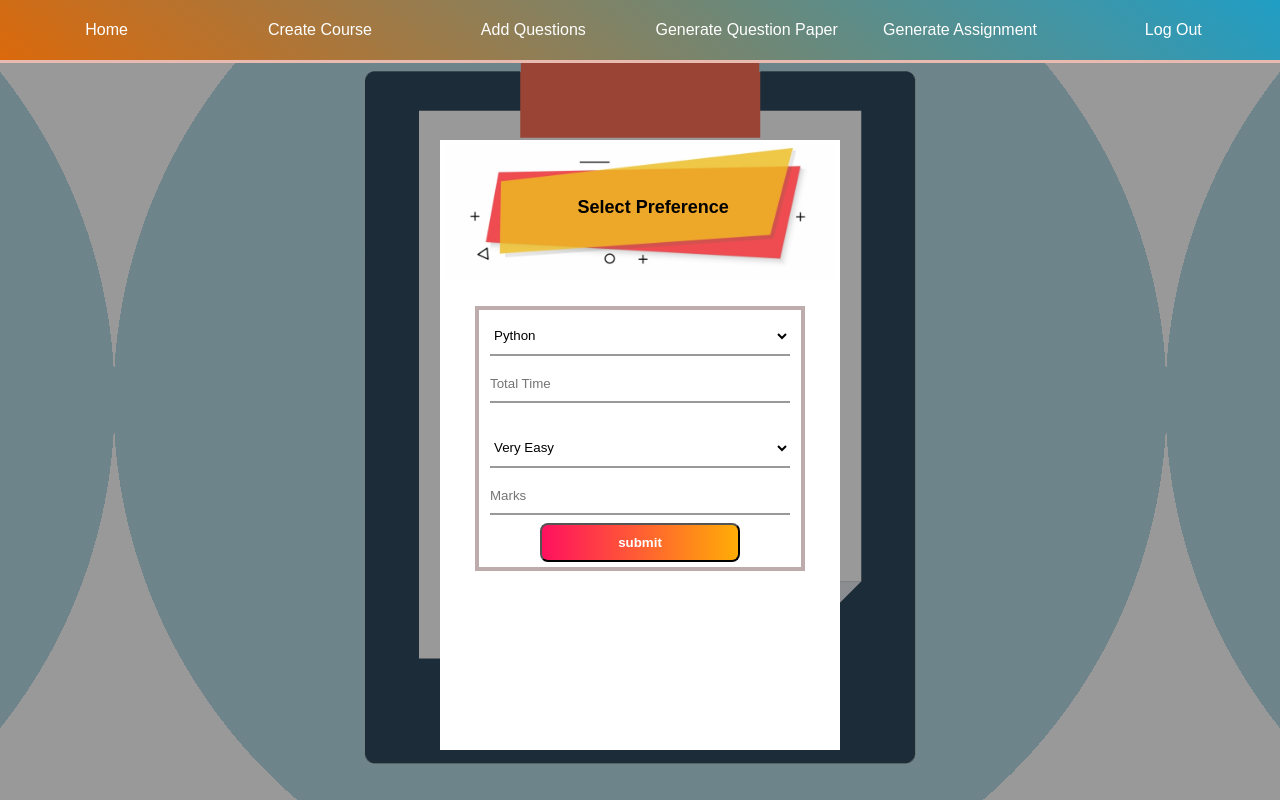
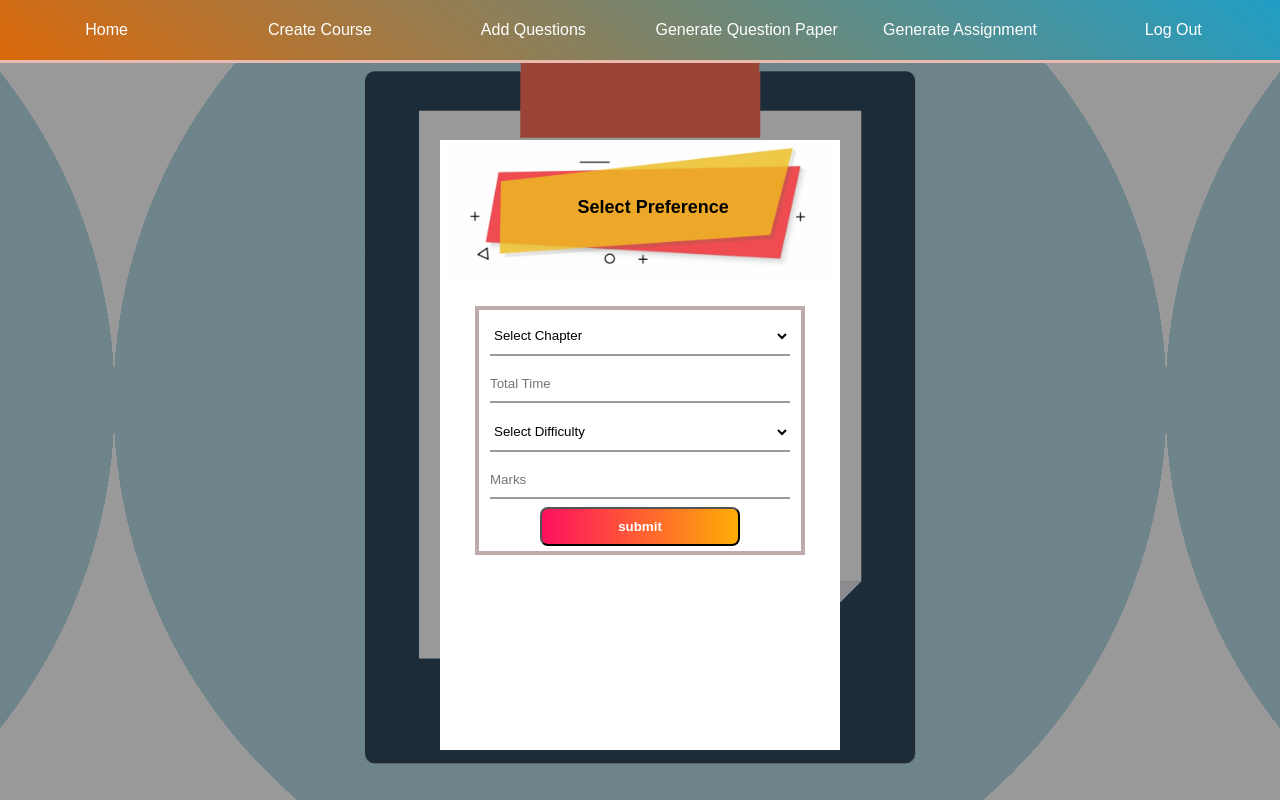
Before and after one commit to hemanthkasoju/profAssistor, a Django app: page /generateQuestionPaper/selectQuestionPreference/ in a window 1280 px wide. Run offline with Django 3.2, Linux system fonts and the light colour scheme.

Commit message:
minor changes

```diff
--- a/Templates/addQuestions.html
+++ b/Templates/addQuestions.html
@@ -37,6 +37,7 @@
                       required></textarea><br>
                     <input type="number" name="time" class="input-field" value="" placeholder="Time" required><br>
                     <select name="difficulty" placeholder="Difficulty" class="input-field" required>
+                         <option value="" selected>Select Difficulty</option>
                         <option value="1">Very Easy</option>
                         <option value="2">Easy</option>
                         <option value="3">Moderate</option>
@@ -44,7 +45,8 @@
                         <option value="5">Very Difficult</option>
                     </select>
                     <input type="number" name="marks" placeholder="Marks" class="input-field" required>
-                    <select name="chapter" class="input-field">Chapter
+                    <select name="chapter" class="input-field">
+                        <option value="" selected>Select Chapter</option>
                         <option value="1">Python</option>
                         <option value="2">Java</option>
                         <option value="3">JavaScript</option>
@@ -52,6 +54,7 @@
                         <option value="5">HTML</option>
                     </select>
                     <select  placeholder=" Important" name="important" class="input-field" required>
+                         <option value="" selected>Select Important</option>
                         <option value="True">Yes</option>
                         <option value="False">No</option>
                     </select>
--- a/Templates/questionPreference.html
+++ b/Templates/questionPreference.html
@@ -35,16 +35,17 @@
                     {% endif %}
                 </div>
                 <div align="center" class="add-que">
-                   <select name="chapter" class="input-field">Chapter
+                   <select name="chapter" class="input-field">
+                       <option value="" selected>Select Chapter</option>
                         <option value="1">Python</option>
                         <option value="2">Java</option>
                         <option value="3">JavaScript</option>
                         <option value="4">PHP</option>
                         <option value="5">HTML</option>
                     </select>
-
-                    <input type="number" name="time" class="input-field" value="" placeholder="Total Time" required><br><br>
+                    <input type="number" name="time" class="input-field" value="" placeholder="Total Time" required><br>
                     <select name="difficulty" placeholder=" Average Difficulty" class="input-field" required>
+                        <option value="" selected>Select Difficulty</option>
                         <option value="1">Very Easy</option>
                         <option value="2">Easy</option>
                         <option value="3">Moderate</option>
```
